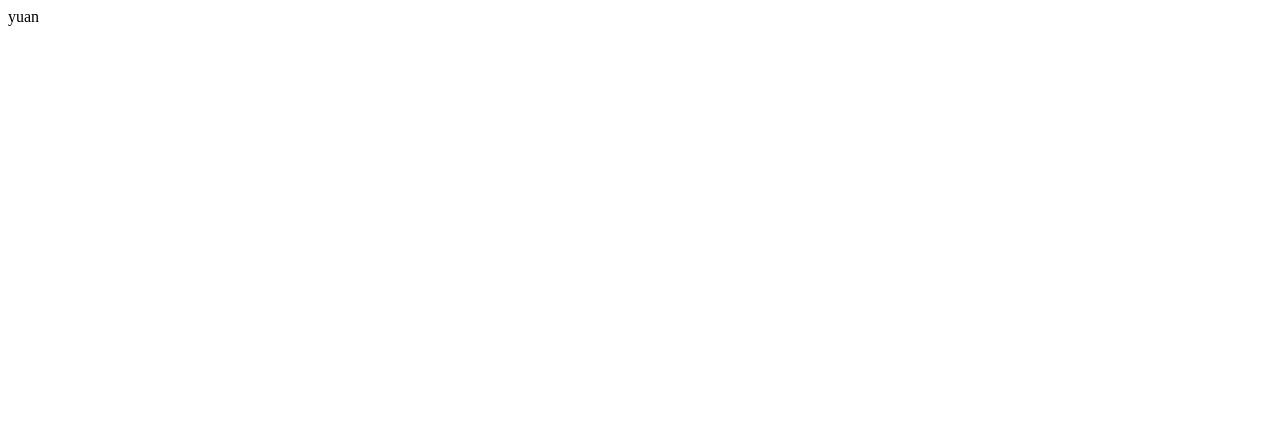
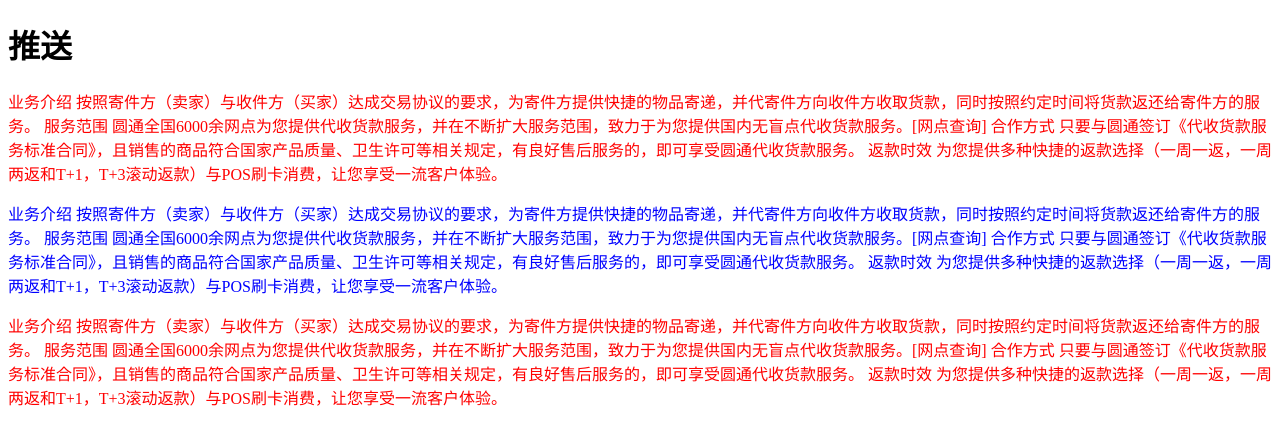
Before and after one commit to kamiya12/kamiya12.github.io, a plain HTML site: page index.html in a window 1280 px wide. Drawn offline with Linux system fonts and the light colour scheme.

Commit message:
box model

```diff
--- /dev/null
+++ b/css/main.css
@@ -0,0 +1,7 @@
+p {
+    color: red;
+}
+
+p.normal {
+    color: blue;
+}
--- a/index.html
+++ b/index.html
@@ -1,12 +1,21 @@
 <!DOCTYPE html>
 <html>
+
 <head>
-	<meta charset="utf-8">
-	<meta http-equiv="X-UA-Compatible" content="IE=edge">
-	<title>yuan</title>
-	<link rel="stylesheet" href="">
+    <meta charset="utf-8">
+    <meta http-equiv="X-UA-Compatible" content="IE=edge">
+    <title>圆通</title>
+    <link rel="stylesheet" href="css/main.css">
 </head>
+
 <body>
-	yuan
+    <h1 class="norml">推送</h1>
+    <p>业务介绍 按照寄件方（卖家）与收件方（买家）达成交易协议的要求，为寄件方提供快捷的物品寄递，并代寄件方向收件方收取货款，同时按照约定时间将货款返还给寄件方的服务。 服务范围 圆通全国6000余网点为您提供代收货款服务，并在不断扩大服务范围，致力于为您提供国内无盲点代收货款服务。[网点查询] 合作方式 只要与圆通签订《代收货款服务标准合同》，且销售的商品符合国家产品质量、卫生许可等相关规定，有良好售后服务的，即可享受圆通代收货款服务。 返款时效 为您提供多种快捷的返款选择（一周一返，一周两返和T+1，T+3滚动返款）与POS刷卡消费，让您享受一流客户体验。
+    </P>
+    <P class="normal">业务介绍 按照寄件方（卖家）与收件方（买家）达成交易协议的要求，为寄件方提供快捷的物品寄递，并代寄件方向收件方收取货款，同时按照约定时间将货款返还给寄件方的服务。 服务范围 圆通全国6000余网点为您提供代收货款服务，并在不断扩大服务范围，致力于为您提供国内无盲点代收货款服务。[网点查询] 合作方式 只要与圆通签订《代收货款服务标准合同》，且销售的商品符合国家产品质量、卫生许可等相关规定，有良好售后服务的，即可享受圆通代收货款服务。 返款时效 为您提供多种快捷的返款选择（一周一返，一周两返和T+1，T+3滚动返款）与POS刷卡消费，让您享受一流客户体验。
+    </P>
+    <P>业务介绍 按照寄件方（卖家）与收件方（买家）达成交易协议的要求，为寄件方提供快捷的物品寄递，并代寄件方向收件方收取货款，同时按照约定时间将货款返还给寄件方的服务。 服务范围 圆通全国6000余网点为您提供代收货款服务，并在不断扩大服务范围，致力于为您提供国内无盲点代收货款服务。[网点查询] 合作方式 只要与圆通签订《代收货款服务标准合同》，且销售的商品符合国家产品质量、卫生许可等相关规定，有良好售后服务的，即可享受圆通代收货款服务。 返款时效 为您提供多种快捷的返款选择（一周一返，一周两返和T+1，T+3滚动返款）与POS刷卡消费，让您享受一流客户体验。
+    </P>
 </body>
+
 </html>
```
